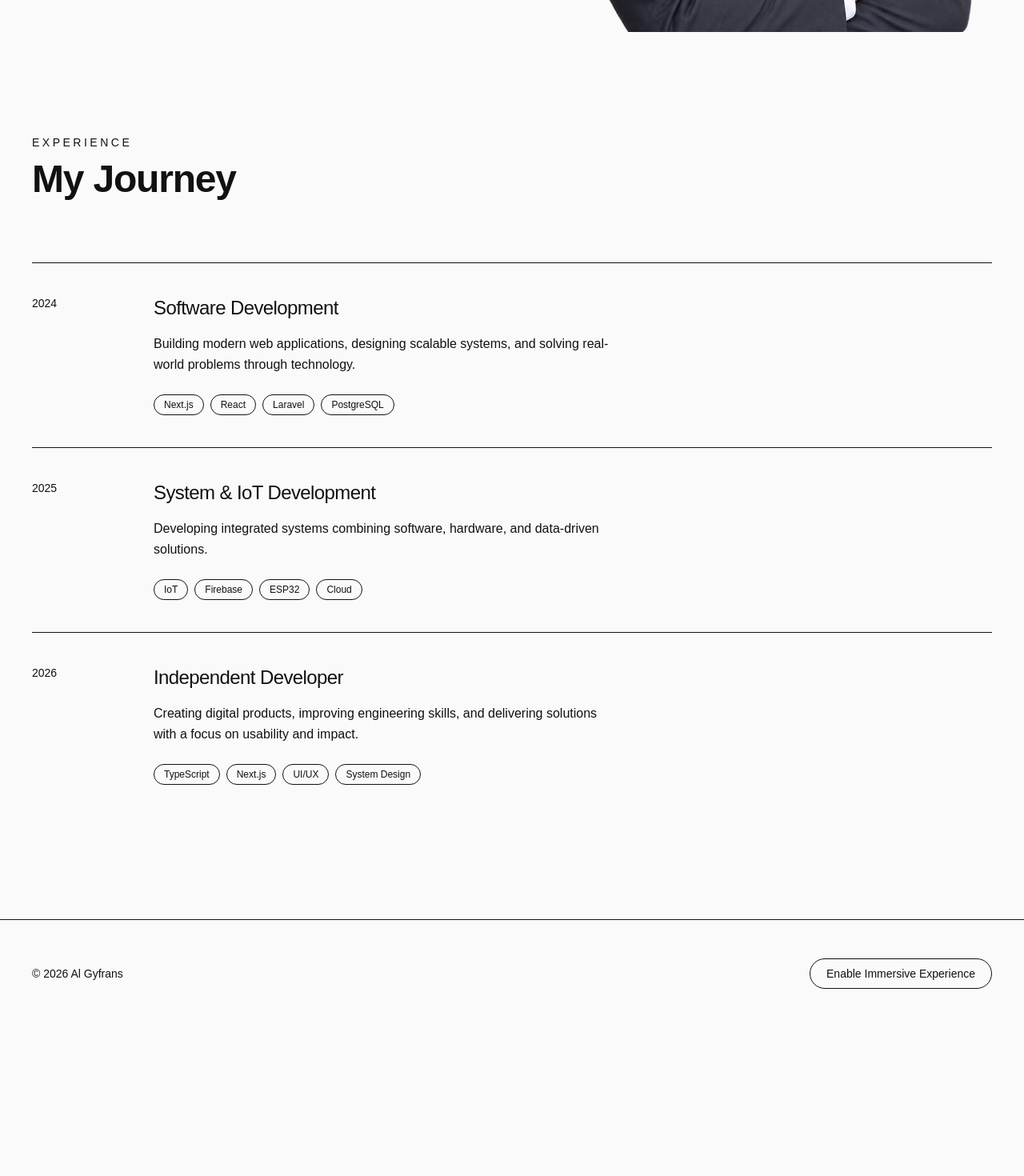
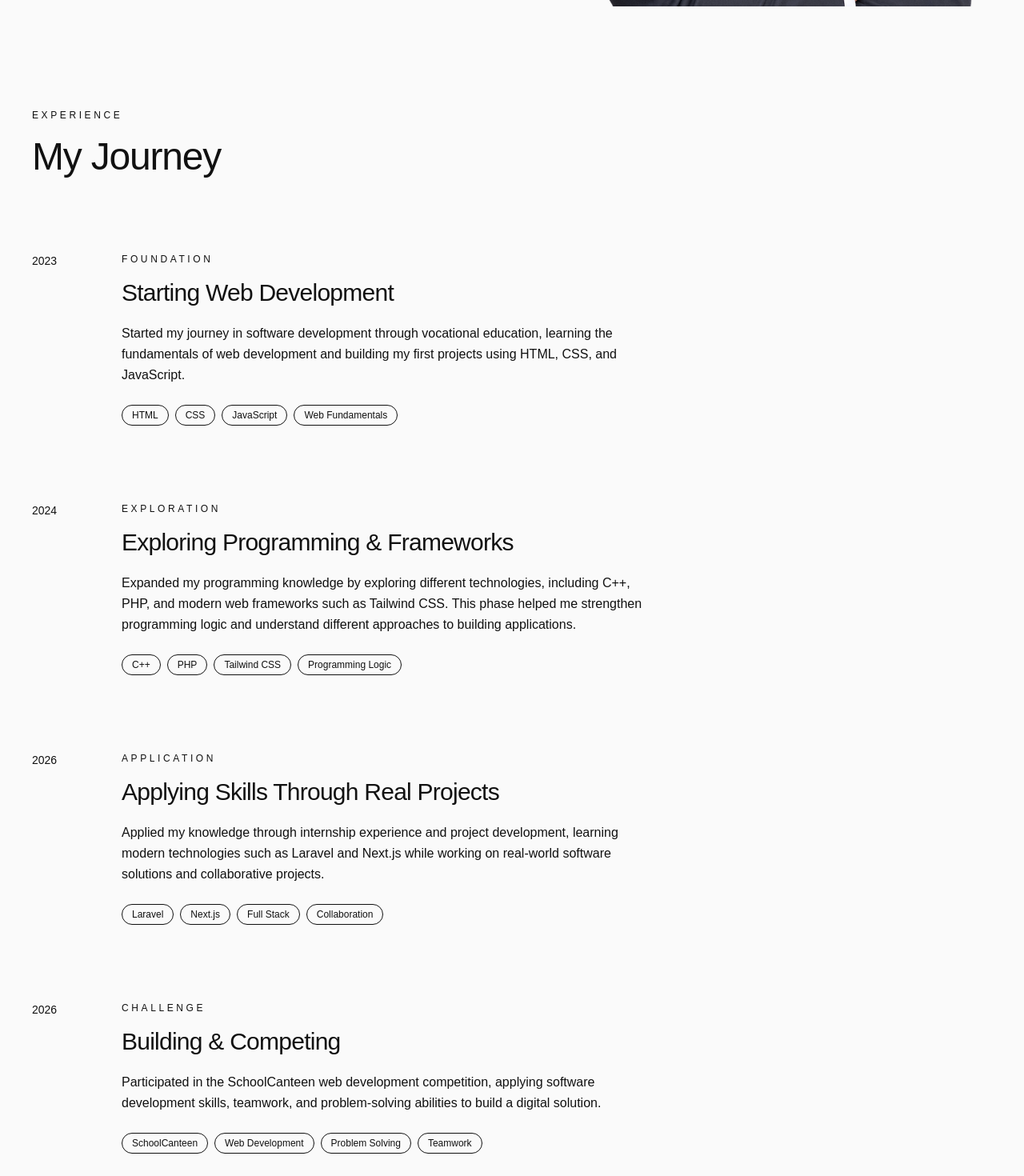
Before and after one commit to gyfrans/al-gyfrans-portfolio, a Next.js app: page /en in a window 1280 px wide. Shown: the part 760-2230 px from the top of the page at 80% size. Before the commit the page ends 2044 px from the top, so only its background shows below. Built offline with nearby package versions, Linux system fonts and the light colour scheme.

Commit message:
refactor: refine journey timeline content

```diff
--- a/src/app/[locale]/page.tsx
+++ b/src/app/[locale]/page.tsx
@@ -1,5 +1,6 @@
 import HeroSection from "@/components/hero/hero-section";
 import JourneySection from "@/components/experience/journey-section";
+import AboutSection from "@/components/about/about-section";
 
 
 interface PageProps {
@@ -19,6 +20,7 @@ export default async function Home({
     <main>
       <HeroSection />
 <JourneySection />
+      <AboutSection />
     </main>
   );
 }
--- /dev/null
+++ b/src/components/about/about-content.tsx
@@ -0,0 +1,138 @@
+import FadeIn from "@/components/motion/fade-in";
+
+export default function AboutContent() {
+  return (
+    <FadeIn>
+      <div className="max-w-5xl">
+
+        <p
+          className="
+            mb-8
+            text-sm
+            uppercase
+            tracking-[0.3em]
+            text-muted
+          "
+        >
+          About Me
+        </p>
+
+
+        <h2
+          className="
+            max-w-4xl
+            text-3xl
+            font-medium
+            leading-[1.1]
+            tracking-tight
+            md:text-5xl
+          "
+        >
+          Building solutions,
+          <br />
+          learning continuously,
+          <br />
+          and adapting to challenges.
+        </h2>
+
+
+        <p
+          className="
+            mt-10
+            max-w-3xl
+            text-base
+            leading-relaxed
+            text-muted
+            md:text-lg
+          "
+        >
+          I see technology as a tool to solve problems,
+          create impact, and turn ideas into reality.
+          My journey has shaped me into someone who enjoys
+          learning new things, adapting to challenges,
+          and building solutions through collaboration
+          and technology.
+        </p>
+
+
+        <div
+          className="
+            mt-16
+            grid
+            gap-10
+            md:grid-cols-3
+          "
+        >
+
+          <div>
+            <h3
+              className="
+                text-3xl
+                font-medium
+              "
+            >
+              03+
+            </h3>
+
+            <p
+              className="
+                mt-2
+                text-sm
+                text-muted
+              "
+            >
+              Years Learning & Building
+            </p>
+          </div>
+
+
+          <div>
+            <h3
+              className="
+                text-3xl
+                font-medium
+              "
+            >
+              10+
+            </h3>
+
+            <p
+              className="
+                mt-2
+                text-sm
+                text-muted
+              "
+            >
+              Projects & Experiments
+            </p>
+          </div>
+
+
+          <div>
+            <h3
+              className="
+                text-3xl
+                font-medium
+              "
+            >
+              Adaptive
+            </h3>
+
+            <p
+              className="
+                mt-2
+                text-sm
+                text-muted
+              "
+            >
+              Mindset & Skills
+            </p>
+          </div>
+
+
+        </div>
+
+      </div>
+    </FadeIn>
+  );
+}
--- /dev/null
+++ b/src/components/about/about-section.tsx
@@ -0,0 +1,19 @@
+import Container from "@/components/common/container";
+import AboutContent from "./about-content";
+
+export default function AboutSection() {
+  return (
+    <section
+      className="
+        pt-44
+        pb-32
+        md:pt-56
+        md:pb-44
+      "
+    >
+      <Container>
+        <AboutContent />
+      </Container>
+    </section>
+  );
+}
--- a/src/components/experience/journey-card.tsx
+++ b/src/components/experience/journey-card.tsx
@@ -2,6 +2,7 @@ import FadeIn from "@/components/motion/fade-in";
 
 interface JourneyCardProps {
   year: string;
+  category: string;
   title: string;
   description: string;
   stack: string[];
@@ -10,6 +11,7 @@ interface JourneyCardProps {
 
 export default function JourneyCard({
   year,
+  category,
   title,
   description,
   stack,
@@ -20,23 +22,41 @@ export default function JourneyCard({
       <article
         className="
           grid
-          grid-cols-[120px_1fr]
           gap-8
-          border-t
-          border-border
-          py-10
+
+
+          py-12
+          md:grid-cols-[80px_1fr]
         "
       >
         <div>
-          <p className="text-sm text-muted">
+          <p className="
+            text-sm
+            text-muted
+          ">
             {year}
           </p>
         </div>
 
-        <div>
+
+        <div className="max-w-2xl">
+
+          <p
+            className="
+              text-xs
+              uppercase
+              tracking-[0.3em]
+              text-muted
+            "
+          >
+            {category}
+          </p>
+
+
           <h3
             className="
-              text-2xl
+              mt-4
+              text-3xl
               font-medium
               tracking-tight
             "
@@ -44,16 +64,17 @@ export default function JourneyCard({
             {title}
           </h3>
 
+
           <p
             className="
-              mt-4
-              max-w-xl
+              mt-5
               leading-relaxed
               text-muted
             "
           >
             {description}
           </p>
+
 
           <div
             className="
@@ -69,7 +90,7 @@ export default function JourneyCard({
                 className="
                   rounded-full
                   border
-                  border-border
+
                   px-3
                   py-1
                   text-xs
@@ -79,7 +100,9 @@ export default function JourneyCard({
               </span>
             ))}
           </div>
+
         </div>
+
       </article>
     </FadeIn>
   );
--- a/src/components/experience/journey-section.tsx
+++ b/src/components/experience/journey-section.tsx
@@ -1,5 +1,5 @@
 import Container from "@/components/common/container";
-import SectionTitle from "@/components/common/section-title";
+import FadeIn from "@/components/motion/fade-in";
 import JourneyCard from "./journey-card";
 import { journey } from "@/data/journey";
 
@@ -7,30 +7,52 @@ export default function JourneySection() {
   return (
     <section
       className="
-        py-32
+        pt-32
+        pb-32
       "
     >
       <Container>
 
-        <SectionTitle
-          eyebrow="Experience"
-          title="My Journey"
-          description="A timeline of experiences, projects, and technologies that shaped my development journey."
-        />
+        <FadeIn>
 
-        <div
-          className="
-            mt-20
-          "
-        >
-          {journey.map((item, index) => (
+          <p
+            className="
+              text-xs
+              uppercase
+              tracking-[0.3em]
+              text-muted
+            "
+          >
+            Experience
+          </p>
+
+
+          <h2
+            className="
+              mt-5
+              text-5xl
+              font-medium
+              tracking-tight
+            "
+          >
+            My Journey
+          </h2>
+
+        </FadeIn>
+
+
+        <div className="mt-12">
+
+          {journey.map((item,index)=>(
             <JourneyCard
-              key={item.year}
+              key={`${item.year}-${item.category}`}
               {...item}
-              delay={index * 0.15}
+              delay={index * 0.1}
             />
           ))}
+
         </div>
+
 
       </Container>
     </section>
--- a/src/components/hero/hero-section.tsx
+++ b/src/components/hero/hero-section.tsx
@@ -9,7 +9,7 @@ export default function HeroSection() {
     <section
       className="
         relative
-        min-h-screen
+        min-h-[75vh]
         overflow-hidden
         pt-32
       "
--- a/src/data/journey.ts
+++ b/src/data/journey.ts
@@ -1,38 +1,57 @@
 export const journey = [
   {
-    year: "2024",
-    title: "Software Development",
+    year: "2023",
+    category: "FOUNDATION",
+    title: "Starting Web Development",
     description:
-      "Building modern web applications, designing scalable systems, and solving real-world problems through technology.",
+      "Started my journey in software development through vocational education, learning the fundamentals of web development and building my first projects using HTML, CSS, and JavaScript.",
     stack: [
-      "Next.js",
-      "React",
-      "Laravel",
-      "PostgreSQL",
+      "HTML",
+      "CSS",
+      "JavaScript",
+      "Web Fundamentals",
     ],
   },
+
   {
-    year: "2025",
-    title: "System & IoT Development",
+    year: "2024",
+    category: "EXPLORATION",
+    title: "Exploring Programming & Frameworks",
     description:
-      "Developing integrated systems combining software, hardware, and data-driven solutions.",
+      "Expanded my programming knowledge by exploring different technologies, including C++, PHP, and modern web frameworks such as Tailwind CSS. This phase helped me strengthen programming logic and understand different approaches to building applications.",
     stack: [
-      "IoT",
-      "Firebase",
-      "ESP32",
-      "Cloud",
+      "C++",
+      "PHP",
+      "Tailwind CSS",
+      "Programming Logic",
     ],
   },
+
   {
     year: "2026",
-    title: "Independent Developer",
+    category: "APPLICATION",
+    title: "Applying Skills Through Real Projects",
     description:
-      "Creating digital products, improving engineering skills, and delivering solutions with a focus on usability and impact.",
+      "Applied my knowledge through internship experience and project development, learning modern technologies such as Laravel and Next.js while working on real-world software solutions and collaborative projects.",
     stack: [
-      "TypeScript",
+      "Laravel",
       "Next.js",
-      "UI/UX",
-      "System Design",
+      "Full Stack",
+      "Collaboration",
+    ],
+  },
+
+  {
+    year: "2026",
+    category: "CHALLENGE",
+    title: "Building & Competing",
+    description:
+      "Participated in the SchoolCanteen web development competition, applying software development skills, teamwork, and problem-solving abilities to build a digital solution.",
+    stack: [
+      "SchoolCanteen",
+      "Web Development",
+      "Problem Solving",
+      "Teamwork",
     ],
   },
 ];
```
